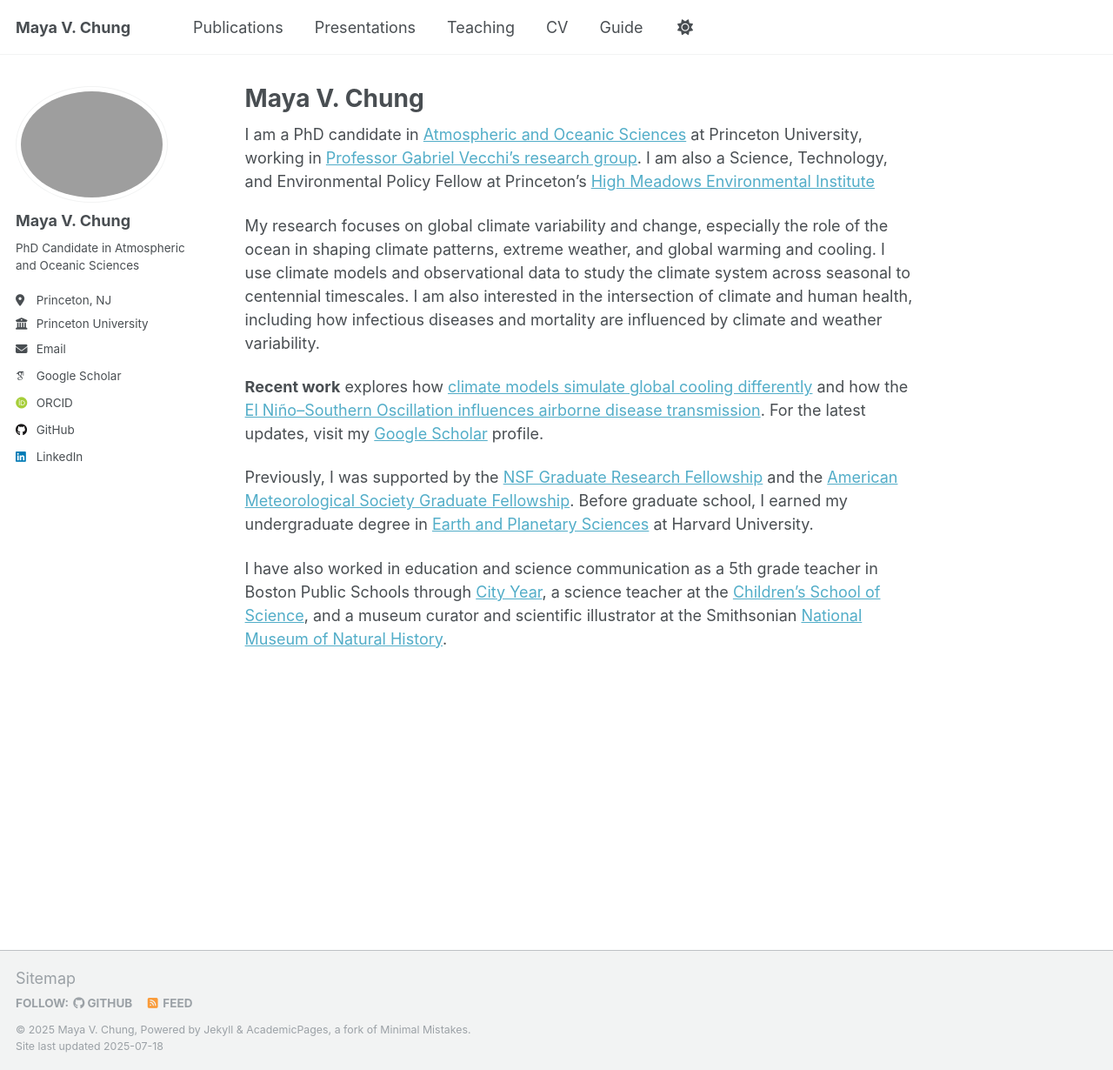
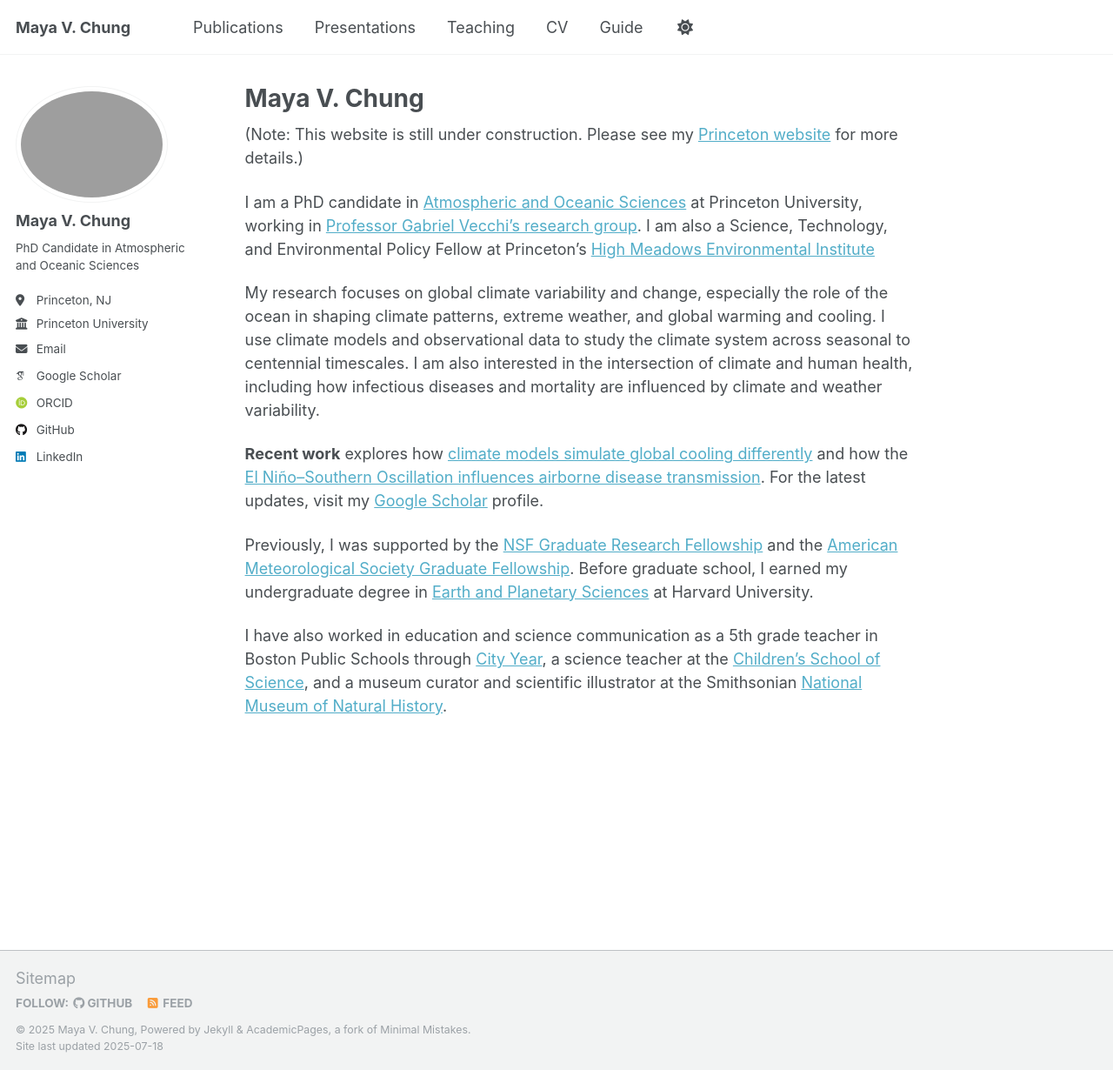
Before and after one commit to mayavchung/mayavchung.github.io, a Jekyll site: the page built from _pages/about.md, in a window 1280 px wide and 1230 px high. Shown: the whole window at 87% size. Built offline with Jekyll 4.4.1, drawn with Linux system fonts in a browser that asks for light colours; some web fonts are replaced; a script that is not in the unit is left out.

Commit message:
Update about.md

```diff
--- a/_pages/about.md
+++ b/_pages/about.md
@@ -6,6 +6,8 @@ redirect_from:
   - /about/
   - /about.html
 ---
+
+(Note: This website is still under construction. Please see my [Princeton website](https://mayavchung.scholar.princeton.edu/) for more details.)
 
 I am a PhD candidate in [Atmospheric and Oceanic Sciences](https://aos.princeton.edu/) at Princeton University, working in [Professor Gabriel Vecchi's research group](https://vecchi.princeton.edu/). I am also a Science, Technology, and Environmental Policy Fellow at Princeton’s [High Meadows Environmental Institute](https://environment.princeton.edu/education/hmei-step/)
 
```
